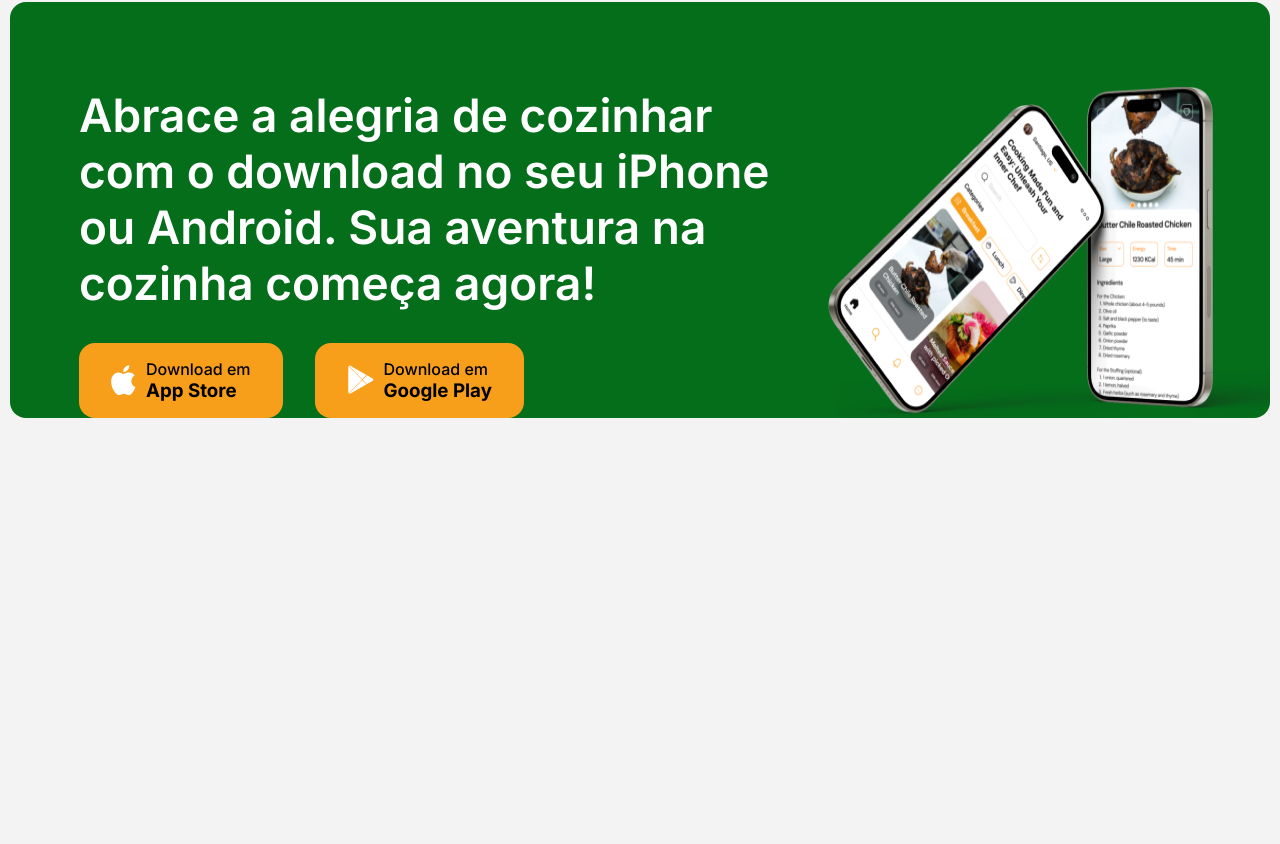
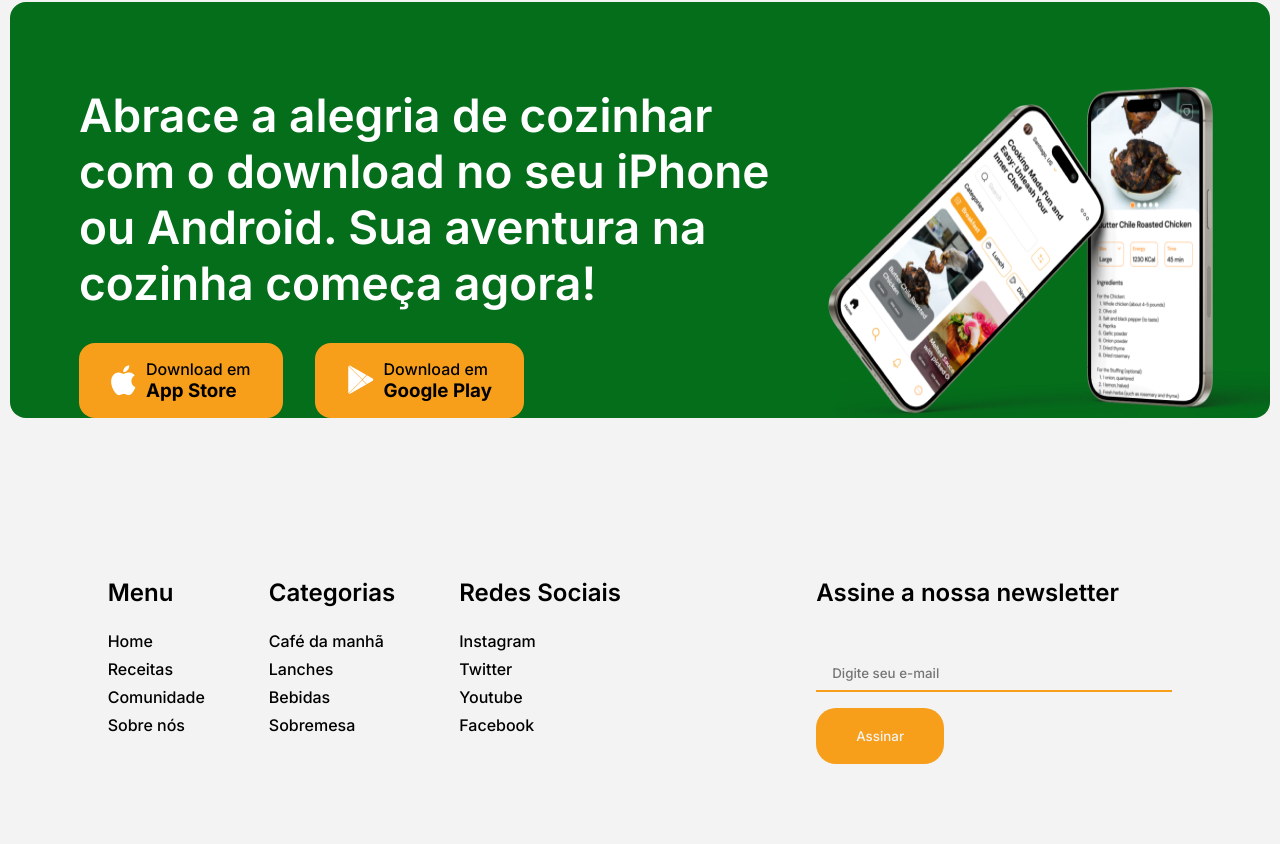
Before and after one commit to MateusLeonardo/receitasWeb, a plain HTML site: page index.html in a window 1280 px wide. Shown: the part 3521-4365 px from the top of the page. Before the commit the page ends 4019 px from the top, so only its background shows below. Drawn offline with Linux system fonts and the light colour scheme.

Commit message:
add footer

```diff
--- a/assets/css/style.css
+++ b/assets/css/style.css
@@ -347,7 +347,7 @@ a {
   background: var(--color-green);
   display: flex;
   border-radius: 1rem;
-  margin-bottom: 5rem;
+  margin-bottom: 10rem;
 }
 
 .app-download .content h1 {
@@ -370,3 +370,46 @@ a {
   border-radius: 1rem;
   gap: 10px;
 }
+
+
+.footer {
+  display: flex;
+  justify-content: space-around;
+  padding-bottom: 5rem;
+}
+.footer .left-content {
+  display: flex;
+  gap: 4rem;
+}
+.footer .left-content h1 {
+  font-size: 1.5rem;
+  font-weight: 600;
+  padding-bottom: 1.5rem;
+}
+.footer .left-content a {
+  display: block;
+  margin-bottom: 0.5rem;
+}
+.footer .right-content h1 {
+  font-size: 1.5rem;
+  font-weight: 600;
+  padding-bottom: 3rem;
+}
+.footer .right-content form input {
+  padding: .6rem 1rem;
+  width: 100%;
+  border: none;
+  border-bottom: 2px solid var(--color-yellow);
+  background-color: transparent;
+  outline: none;
+}
+
+.footer .right-content form button {
+  background: var(--color-yellow);
+  border-radius: 1.25rem;
+  color: var(--color-primary);
+  border: none;
+  padding: 1.25rem 2.5rem;
+  margin-top: 1rem;
+  cursor: pointer;
+}
--- a/assets/script/script.js
+++ b/assets/script/script.js
@@ -1,23 +1,25 @@
-const arrowRight = document.querySelector('.arrow-right');
-const gridContainer = document.querySelector('.comunidade-grid')
+function scrollSlider() {
+  const arrowRight = document.querySelector(".arrow-right");
+  const gridContainer = document.querySelector(".comunidade-grid");
 
   function scrollToRight(e) {
     gridContainer.scrollBy({
       left: 600,
-      behavior: "smooth"
-    })
+      behavior: "smooth",
+    });
   }
 
-arrowRight.addEventListener('click', scrollToRight)
+  arrowRight.addEventListener("click", scrollToRight);
 
-
-const arrowLeft = document.querySelector('.arrow-left')
+  const arrowLeft = document.querySelector(".arrow-left");
 
   function scrollToLeft(e) {
     gridContainer.scrollBy({
       left: -600,
-    behavior: "smooth"
-  })
+      behavior: "smooth",
+    });
   }
 
-arrowLeft.addEventListener('click', scrollToLeft)
+  arrowLeft.addEventListener("click", scrollToLeft);
+}
+scrollSlider()
--- a/index.html
+++ b/index.html
@@ -604,6 +604,39 @@
     <img src="./assets/img/iPhone15.png" alt="">
   </section>
 
+  <footer class="container-2 footer">
+    <div class="left-content">
+      <div class="menu">
+        <h1>Menu</h1>
+        <a href="">Home</a>
+        <a href="">Receitas</a>
+        <a href="">Comunidade</a>
+        <a href="">Sobre nós</a>
+      </div>
+      <div class="categorias">
+        <h1>Categorias</h1>
+        <a href="">Café da manhã</a>
+        <a href="">Lanches</a>
+        <a href="">Bebidas</a>
+        <a href="">Sobremesa</a>
+      </div>
+      <div class="social">
+        <h1>Redes Sociais</h1>
+        <a href="">Instagram</a>
+        <a href="">Twitter</a>
+        <a href="">Youtube</a>
+        <a href="">Facebook</a>
+      </div>
+    </div>
+    <div class="right-content">
+      <h1>Assine a nossa newsletter</h1>
+      <form>
+        <input type="email" placeholder="Digite seu e-mail">
+        <button>Assinar</button>
+      </form>
+    </div>
+  </footer>
+
   <script src="./assets/script/script.js"></script>
 </body>
 
```
Also changed, not shown: assets/img/receita2.png (added). Lines whose indentation alone changed are shown as unchanged.
